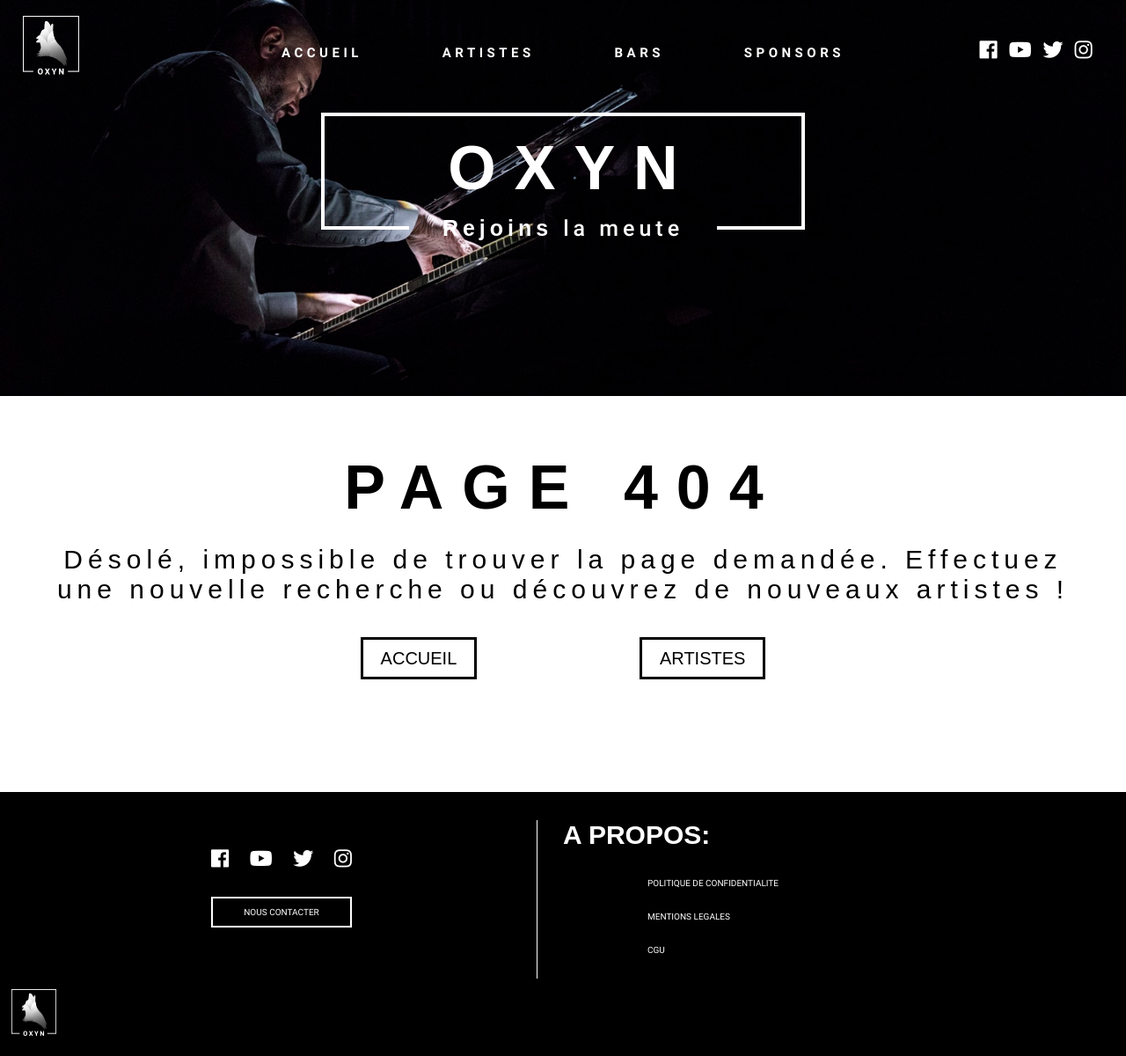
After one commit to pierrelh/oxyn, a PHP site: page /404.php in a window 1280 px wide. The commit adds this page. Shown: the whole page at 88% size. Run offline with PHP 8.4, Linux system fonts and the light colour scheme; some libraries are stand-ins or nearby versions.

Commit message:
add 404 page and style

```diff
--- /dev/null
+++ b/404.php
@@ -0,0 +1,32 @@
+<!DOCTYPE html>
+<html lang="fr" dir="ltr">
+  <head>
+    <meta charset="utf-8">
+    <link rel="stylesheet" href="./styles/master.css">
+    <link rel="stylesheet" href="./styles/404Style.css">
+    <title></title>
+    <?php
+      include_once($_SERVER['DOCUMENT_ROOT']."/assets/header.php");
+    ?>
+  </head>
+  <body>
+    <main>
+      <ul class="main-list">
+        <li><h1>OXYN</h1></li>
+        <li><h2>Rejoins <strong>la meute</strong></h2></li>
+      </ul>
+    </main>
+    <section>
+      <h1>PAGE 404</h1>
+      <p>Désolé, impossible de trouver la page demandée. Effectuez une nouvelle recherche ou découvrez de nouveaux artistes !</p>
+      <ul class="button-list">
+        <li><a href="./index.php">ACCUEIL</a></li>
+        <li><a href="./pages/artistes.php">ARTISTES</a></li>
+      </ul>
+    </section>
+    <?php
+      include_once($_SERVER['DOCUMENT_ROOT']."/assets/footer.php");
+    ?>
+
+  </body>
+</html>
--- a/assets/header.php
+++ b/assets/header.php
@@ -1,5 +1,5 @@
 <?php
-  define('Home', 'https://stagingoxyn.herokuapp.com/');
+  define('Home', 'http://localhost/');
 ?>
 <script type="text/javascript" src="//code.jquery.com/jquery-1.11.0.min.js"></script>
 <style>
--- /dev/null
+++ b/styles/404Style.css
@@ -0,0 +1,114 @@
+main{
+  background-image: url("../img/presentation-background1.jpeg");
+  background-position: center;
+  background-repeat: no-repeat;
+  background-size: cover;
+  position: relative;
+  padding-top: 10%;
+  background-color: black;
+  height: 80%;
+  width: 100%;
+  min-height: 450px;
+  max-height: 550px;
+}
+
+
+.main-list{
+  z-index: 2;
+  font-family: Roboto, sans-serif;
+  color: white;
+  position: relative;
+  margin-left: auto;
+  margin-right: auto;
+  left: 0;
+  right: 0;
+  text-align: center;
+}
+
+li > h1{
+  position: relative;
+  font-family: RobotoBlack, sans-serif;
+  letter-spacing: .3em;
+  padding: 1.5% 1.7em 2% 2em;
+  font-size: 7em;
+  border: 4px solid white;
+  border-bottom: none;
+  text-align: center;
+  display: inline-block;
+  height: 15%;
+}
+
+li > h1::after{
+  content: "";
+  position: absolute;
+  background-color: white;
+  height: 4px;
+  width: 100px;
+  top: 100%;
+  right: -4px;
+}
+
+li > h1::before{
+  content: "";
+  position: absolute;
+  background-color: white;
+  height: 4px;
+  width: 100px;
+  top: 100%;
+  left: -4px;
+}
+
+h2{
+  letter-spacing: .2em;
+  font-size: 2.5em;
+  margin-top: -12px;
+  font-family: RobotoThin, sans-serif;
+}
+
+h2 strong{
+  font-family: Roboto, sans-serif;
+  font-weight: 500;
+}
+
+section{
+  background-color: white;
+  height: 80%;
+  width: 100%;
+  min-height: 450px;
+  max-height: 550px;
+  padding: 5% 5% 5% 5%;
+}
+
+section > h1{
+  text-align: center;
+  font-family: RobotoBlack, sans-serif;
+  letter-spacing: .3em;
+  font-size: 7em;
+}
+
+section > p{
+  margin-top: 25px;
+  text-align: center;
+  font-family: RobotoThin, sans-serif;
+  letter-spacing: .2em;
+  font-size: 3em;
+}
+
+.button-list{
+  margin-left: auto;
+  margin-right: auto;
+  left: 0;
+  right: 0;
+  margin-top: 50px;
+  width: 40%;
+  display: flex;
+  justify-content: space-between;
+}
+
+.button-list li a{
+  padding: 10px 20px;
+  color: black;
+  border: 3px solid black;
+  font-family: RobotoBlack, sans-serif;
+  font-size: 2em;
+}
```
